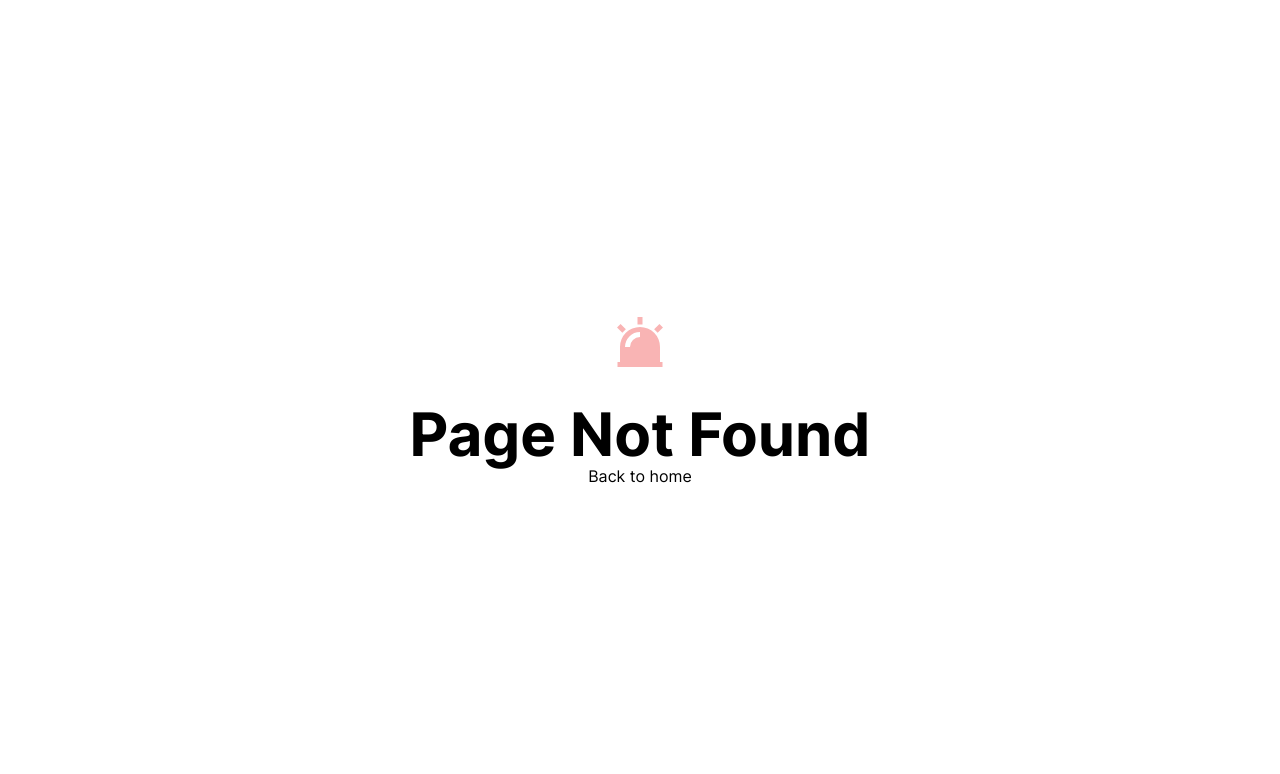
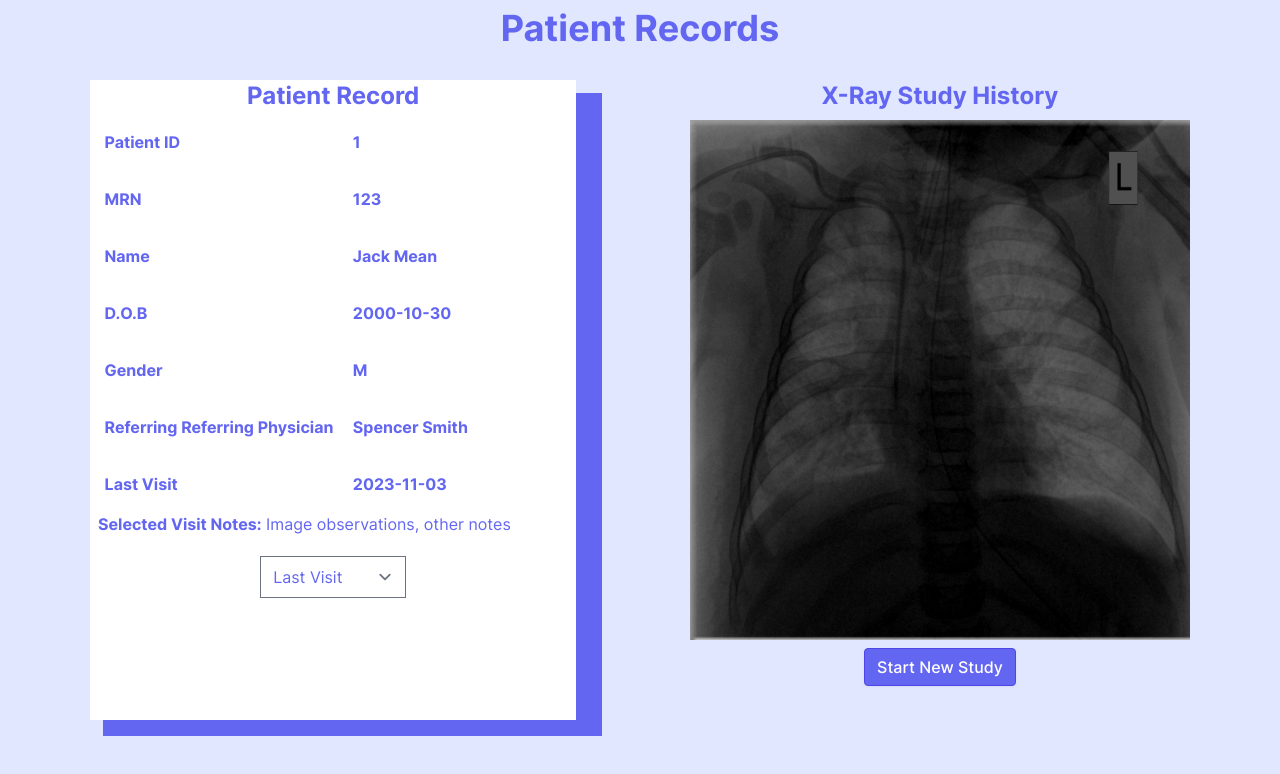
Before and after one commit to tusharagg1/chest-x-ray-ai, a Next.js app in the folder src/frontend/: page /PatientRecord in a window 1280 px wide. Before the commit this address had no page. Shown: the top 774 px of the page. Built offline with nearby package versions, Linux system fonts and the light colour scheme.

Commit message:
Feature: add patient record page with notes and all stored data

```diff
--- a/src/frontend/src/app/Login/loginPage.tsx
+++ /dev/null
@@ -1,50 +0,0 @@
-import Button from '@/components/buttons/Button';
-import {getUserData} from 'backend/apis'
-import React, { useState } from 'react';
-
-
-export default function loginPage() {
-    const [emailError, setEmailError] = useState(false);
-    const [email, setUsername] = useState('');
-    const [password, setPassword] = useState('');
-    const emailRegex = /^[^\s@]+@[^\s@]+\.[^\s@]+$/;
-
-    const onSignin = () => {
-        let hasError = false;
-        if (email === '') {
-            setEmailError(true);
-            hasError = true;
-        } else if (!emailRegex.test(email)) {
-            setEmailError(true);
-            hasError = true;
-        } else {
-            setEmailError(false);
-        }
-
-    }
-
-
-    return (
-        <main className='bg-indigo-100'>
-            <section className='py-2'>
-                <div className='layout relative flex min-h-screen flex-col items-center justify-center py-12 text-center'>
-                    <h2 className='text-indigo-500'>Login</h2>
-                    <form className='bg-white'>
-                        <input type='text' placeholder='Username/Email'/>
-                    </form>
-
-                    <form className='bg-white'>
-                        <input type='text' placeholder='Username/Email'/>
-                    </form>
-
-                    <Button>
-                        onClick={onSignin},
-                        variant='primary'
-                    </Button>
-                </div>
-            </section>
-        </main>
-
-    )
-
-}
--- /dev/null
+++ b/src/frontend/src/app/PatientRecord/page.tsx
@@ -0,0 +1,115 @@
+'use client';
+import Link from 'next/link';
+import { useState } from 'react';
+import React from 'react';
+
+import Button from '@/components/buttons/Button';
+import NextImage from '@/components/NextImage';
+
+import cols from '@/app/components/patientRows';
+import Table from '@/app/components/tableSingle';
+
+export default function PatientRecord() {
+
+    const [notes, setNotes] = useState('\n Image observations, other notes');
+    const [imageName, setImageName] = useState('/images/case1_008.jpg');
+    const [hasImage, setHasImage] = useState(true);
+    const [date, setDate] = useState('2023-11-03');
+
+   const data = () => {
+    const info = [];
+    info.push({
+      Title: "Patient ID",
+      Value: 1,
+    })
+    info.push({
+        Title: "MRN",
+        Value: 123,
+    })
+    info.push({
+        Title: "Name",
+        Value: "Jack Mean",
+    })
+    info.push({
+        Title: "D.O.B",
+        Value: '2000-10-30',
+      })
+    info.push({
+        Title: "Gender",
+        Value: "M",
+      })
+    info.push({
+        Title: "Referring Referring Physician",
+        Value: "Spencer Smith",
+      })
+    info.push({
+        Title: "Last Visit",
+        Value: '2023-11-03'
+    })
+    return info;
+   }
+
+   const handleChange = (event: { target: { value: React.SetStateAction<string>; }; }) => {
+    setDate(event.target.value)
+  }
+
+   function updateTo() {
+    //get any other previous data
+   }
+
+   function newStudy() {
+    //go to the new study page
+   }
+
+  return (
+    <main className='bg-indigo-100'>
+      <header className='mb-2 justify-center text-center' >
+        <h1 className='py-2 text-m text-indigo-500 '>Patient Records</h1>
+      </header>
+      <section className='py-2 bg-indigo-100'>
+        <div className='layout flex min-h-screen py-2'>
+            <div style={{width: '45%', height: '80vh', zIndex: '5'}} className='text-indigo-500 bg-white'>
+                <h3 className='text-center'>Patient Record</h3>
+                <Table data={(data())} columns={cols} />
+                <p className='mx-2'><b>Selected Visit Notes:</b> {notes}</p>
+                <div className='justify-center items-center text-center pt-5'>
+                  <form>
+                  <select value={date} onChange={handleChange}>
+                  <option value="2023-11-03">Last Visit</option>
+                  <option value="2023-05-10">2023-05-10</option>
+                  <option value="2022-10-15">2022-10-15</option>
+                  </select>
+                  </form>
+                </div>
+            </div>
+            <div className='bg-white' style={{"width" : "100%", "height" : "100%"}}></div>
+            <div style={{paddingLeft: '1%', paddingTop: '1%', position: 'absolute', zIndex: '3', "width" : "40%", "height" : "82%"}}>
+              <div className='bg-indigo-500 ' style={{"width" : "100%", "height" : "100%"}}></div>
+            </div>
+            <ol className='space-y-2 items-center justify-center text-center'>
+              <h3 className='text-center text-indigo-500'>X-Ray Study History</h3>
+              <div className='flex'>
+              { hasImage && <NextImage
+                className='flex'
+                src={imageName}
+                width='500'
+                height='500' //the model output sizes
+                alt='x-ray results'
+                key={Date.now()}
+                style={{width: '40vw', height: '65vh'}}
+              /> }
+              </div>
+              <div className=''>
+              <Button
+                onClick={newStudy}
+                variant='primary'
+                size='base'
+              >Start New Study
+                </Button>
+              </div>
+            </ol>
+        </div>
+      </section>
+    </main>
+  );
+}
--- a/src/frontend/src/app/components/patientRows.tsx
+++ b/src/frontend/src/app/components/patientRows.tsx
@@ -13,11 +13,11 @@ type ColumnDefinitionType<T, K extends keyof T> = {
 const cols: ColumnDefinitionType<PatientRow, keyof PatientRow>[] = [
     {
         key: 'Title',
-        header: 'Patient ID',
+        header: ' ',
     },
     {
         key: 'Value',
-        header: 'MRN'
+        header: ' '
     },
 ]
 
--- a/src/frontend/src/app/components/tableSingle.tsx
+++ b/src/frontend/src/app/components/tableSingle.tsx
@@ -1,4 +1,6 @@
 //cite: https://www.bekk.christmas/post/2020/22/create-a-generic-table-with-react-and-typescript
+
+import { Bold } from "lucide-react";
 
 type ColumnDefinitionType<T, K extends keyof T> = {
     key: K;
@@ -12,16 +14,18 @@ type TableProps<T, K extends keyof T> = {
 }
 
 const Tstyle = {
-    borderCollapse: 'collapse',
-    width: '80vw',
-    height: '37vh'
+    // borderCollapse: 'collapse',
+    width: '38vw',
+    height: '50vh',
+    //fontsize: 10,
+    fontWeight: "Bold"
 } as const
 
 
 const Table = <T, K extends keyof T>({ data, columns }: TableProps<T, K>): JSX.Element => {
     return (
       <table style={Tstyle}>
-        {/* <TableHeader columns={columns} /> */}
+        <TableHeader columns={columns} />
         <TableRows
           data={data}
           columns={columns}
@@ -30,37 +34,37 @@ const Table = <T, K extends keyof T>({ data, columns }: TableProps<T, K>): JSX.E
     );
   };
 
-//   type TableHeaderProps<T, K extends keyof T> = {
-//     columns: Array<ColumnDefinitionType<T, K>>;
-//   }
+  type TableHeaderProps<T, K extends keyof T> = {
+    columns: Array<ColumnDefinitionType<T, K>>;
+  }
 
-//   const TableHeader = <T, K extends keyof T>({ columns }: TableHeaderProps<T, K>): JSX.Element => {
-//     const headers = columns.map((column, index) => {
-//       const style = {
-//         width: column.width ?? '10%', // 100 is our default value if width is not defined
-//         borderBottom: '2px solid black',
-//         border: '2px solid gray',
-//         backgroundColor: 'rgb(229, 231, 235)',
-//         fontsize: '10',
-//         height: '20%'
-//       };
+  const TableHeader = <T, K extends keyof T>({ columns }: TableHeaderProps<T, K>): JSX.Element => {
+    const headers = columns.map((column, index) => {
+      const style = {
+        width: column.width ?? '10%', // 100 is our default value if width is not defined
+        // borderBottom: '2px solid black',
+        // border: '2px solid gray',
+        // backgroundColor: 'rgb(229, 231, 235)',
+        fontsize: '10',
+        height: '10%'
+      };
 
-//       return (
-//         <th
-//           key={`headCell-${index}`}
-//           style={style}
-//         >
-//           {column.header}
-//         </th>
-//       );
-//     });
+      return (
+        <th
+          key={`headCell-${index}`}
+          style={style}
+        >
+          {column.header}
+        </th>
+      );
+    });
 
-//     return (
-//       <thead>
-//         <tr>{headers}</tr>
-//       </thead>
-//     );
-//   };
+    return (
+      <thead>
+        <tr>{headers}</tr>
+      </thead>
+    );
+  };
 
   type TableRowsProps<T, K extends keyof T> = {
     data: Array<T>;
@@ -70,8 +74,12 @@ const Table = <T, K extends keyof T>({ data, columns }: TableProps<T, K>): JSX.E
   const Sstyle = {
     // border: '2px solid gray',
     backgroundColor: 'white',
-    height: '6vh'
+    height: '5vh',
+    paddingLeft: '3%',
   }
+
+  // const firstChild = { fontWeight: "bold" }
+
 
   const TableRows = <T, K extends keyof T>({ data, columns }: TableRowsProps<T, K>): JSX.Element => {
     const rows = data.map((row, index) => {
```
